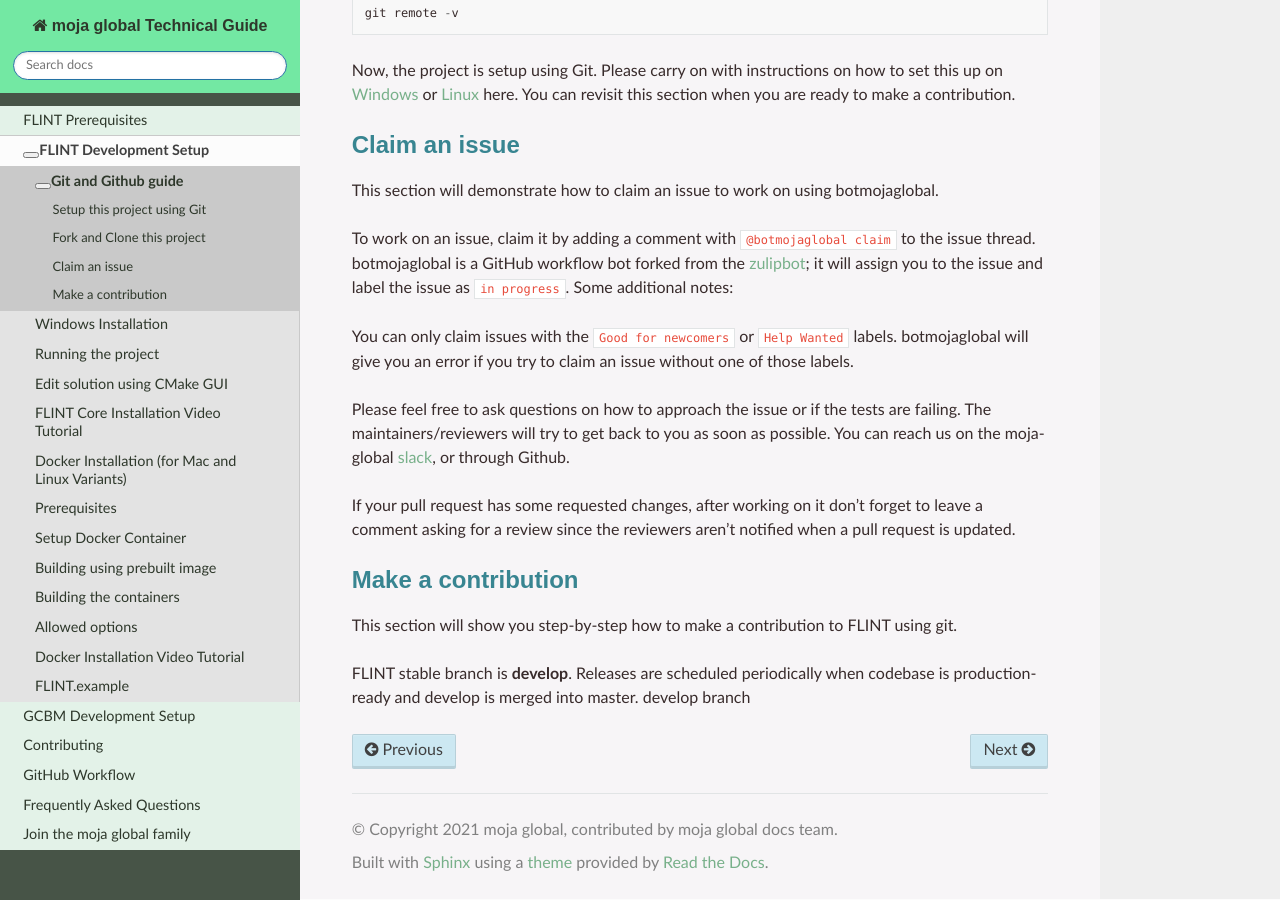
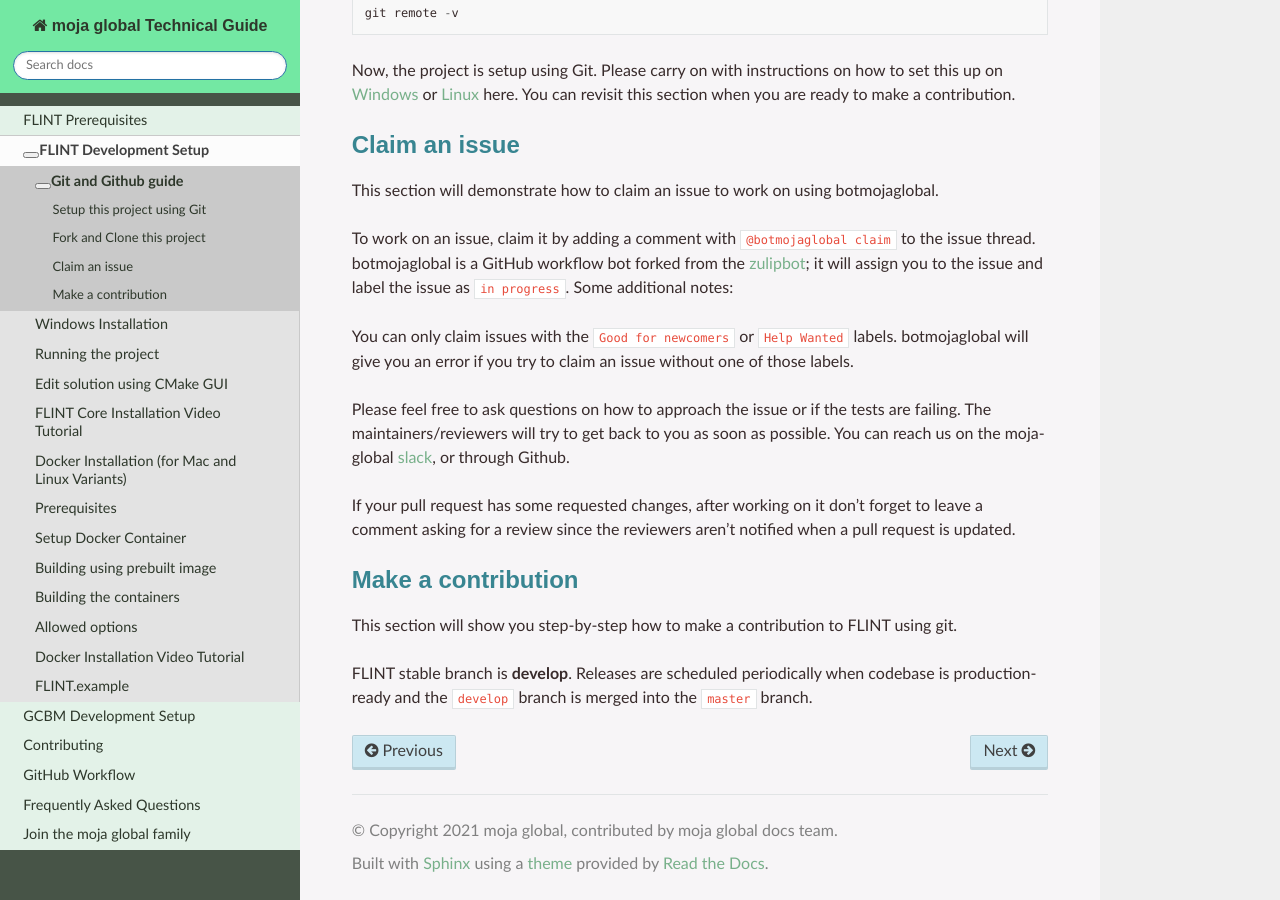
Before and after one commit to moja-global/moja_global_docs, a Sphinx documentation site: the page built from docs/DevelopmentSetup/git_and_github_guide.rst, in a window 1280 px wide and 900 px high, scrolled down 949 px. Built offline with Sphinx 7.4.7 and the Read the Docs theme 2.0.0, drawn with Linux system fonts in a browser that asks for light colours.

```diff
--- a/docs/DevelopmentSetup/git_and_github_guide.rst
+++ b/docs/DevelopmentSetup/git_and_github_guide.rst
@@ -82,8 +82,8 @@
 FLINT using git.
 
 -  FLINT stable branch is **develop**. Releases are scheduled
-   periodically when codebase is production-ready and develop is merged
-   into master. develop branch
+   periodically when codebase is production-ready and the ``develop``
+   branch is merged into the ``master`` branch.
 
 .. _here: https://support.atlassian.com/bitbucket-cloud/docs/install-and-set-up-git/
 .. _Windows: windows_installation.html
```
Also changed, not shown: docs/DeveloperWorkflow/manual_testing_pr.rst (+6 -4 lines), 1 other file.
